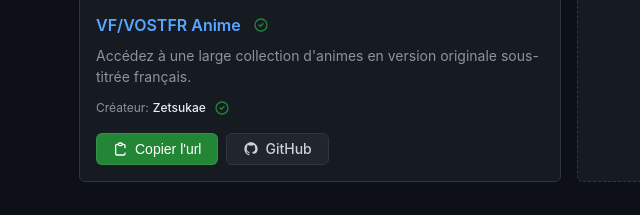
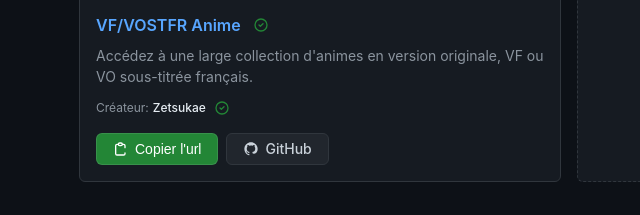
Before and after one commit to Zetsukae/streamix, a plain HTML site: page sources/index.html in a window 1280 px wide. Shown: the part 362-577 px from the top of the page, 71-711 px from the left. Drawn offline with Linux system fonts and the light colour scheme.

Commit message:
Update index.html

```diff
--- a/sources/index.html
+++ b/sources/index.html
@@ -41,7 +41,7 @@
                                 </svg>
                             </div>
                         </div>
-                        <p class="card-description">Accédez à une large collection d'animes en version originale sous-titrée français.</p>
+                        <p class="card-description">Accédez à une large collection d'animes en version originale, VF ou VO sous-titrée français.</p>
 
                         <div class="card-creator">
                             <span class="creator-label">Créateur:</span>
```
